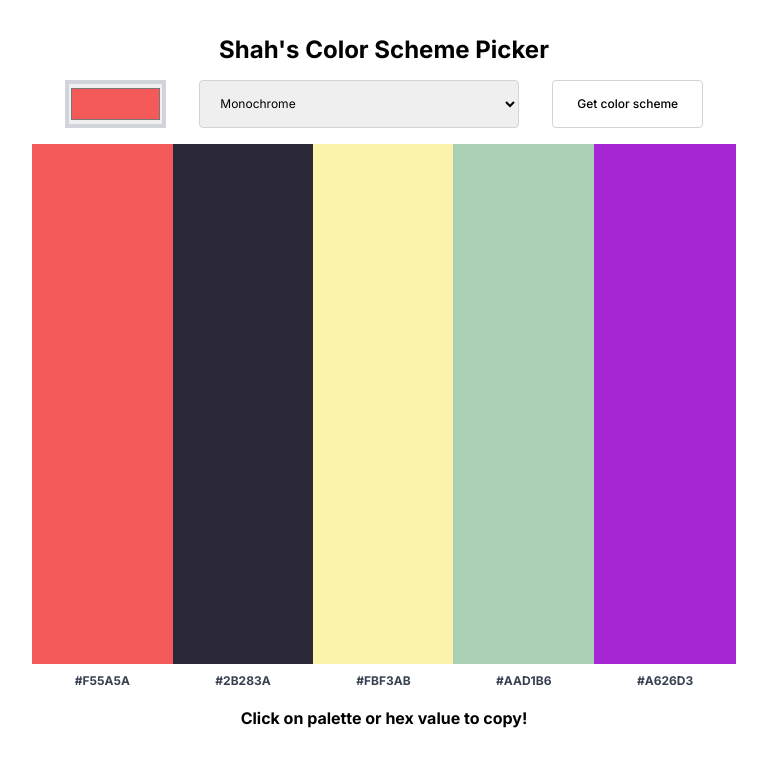
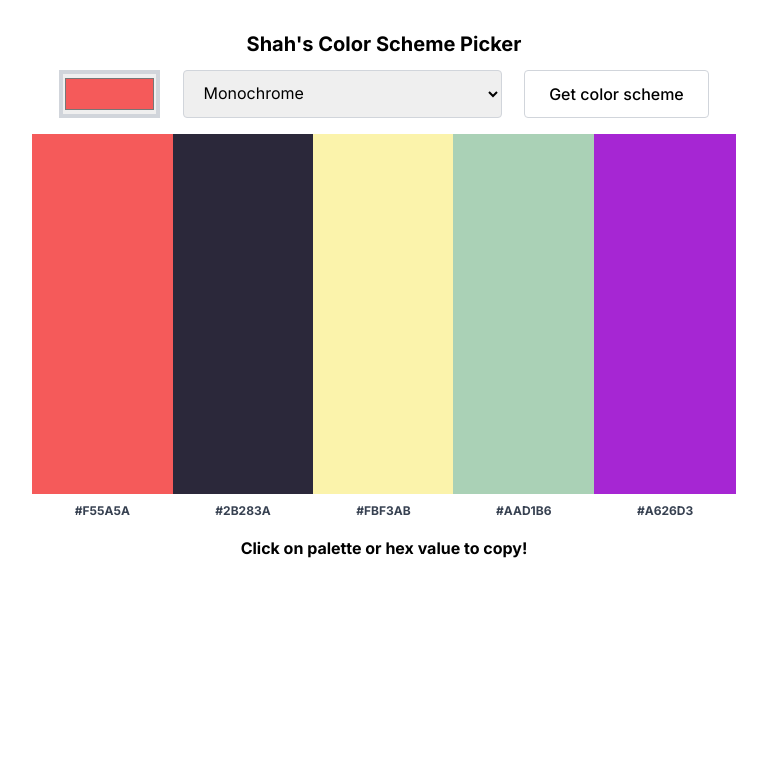
Before and after one commit to Pharma2022/ColorSchemePicker, a website built with Vite: page index.html in a window 1280 px wide. Shown: the whole page, without its empty margins (256-1023 px from the left). Built offline with nearby package versions, Linux system fonts and the light colour scheme.

Commit message:
Update index.css

```diff
--- a/index.css
+++ b/index.css
@@ -9,9 +9,9 @@
     max-height: 100vh;
     max-width: 100vw;}
 
-    h1{font-size: 1.5rem;}
-    form,.colorName{font-size: 0.75rem;}
-
+h1{font-size: 1.25rem;}
+.colorName{font-size: 0.75rem;}
+.form{font-size:0.65rem}
 .container,form{display: flex;}
 
 .container{
@@ -20,16 +20,6 @@
     width: 100vw;
     padding: 1.25rem 0rem 0rem 0rem;
     text-align: center;}
-
-    @media(min-width:55rem){.container{max-width: 44rem;}
-    .grid{grid-template-rows: 45vh;}
-
-    input{width: 15%}
-    select{width: 47.5%;  }
-     button{padding: 0rem 1.5rem; }
-
-
-    }
 
 form{
     display: flex;
@@ -61,7 +51,7 @@
 
 .grid{
     display: grid;
-        grid-template-rows: 65vh;
+    grid-template-rows: 52.5vh;
     grid-row-gap: 0.5rem;
     margin-top: 1rem;}
 
@@ -73,3 +63,12 @@
     color:#374151;}
 
 #copy{  grid-column: 1/-1;}
+@media(min-width:55rem){
+.container{max-width: 44rem;}
+.grid{grid-template-rows: 45vh;}
+input{width: 15%}
+select{width: 47.5%;  }
+button{padding: 0rem 1.5rem; }
+.form{font-size:0.75rem}
+
+}
```
Lines whose indentation alone changed are shown as unchanged.
